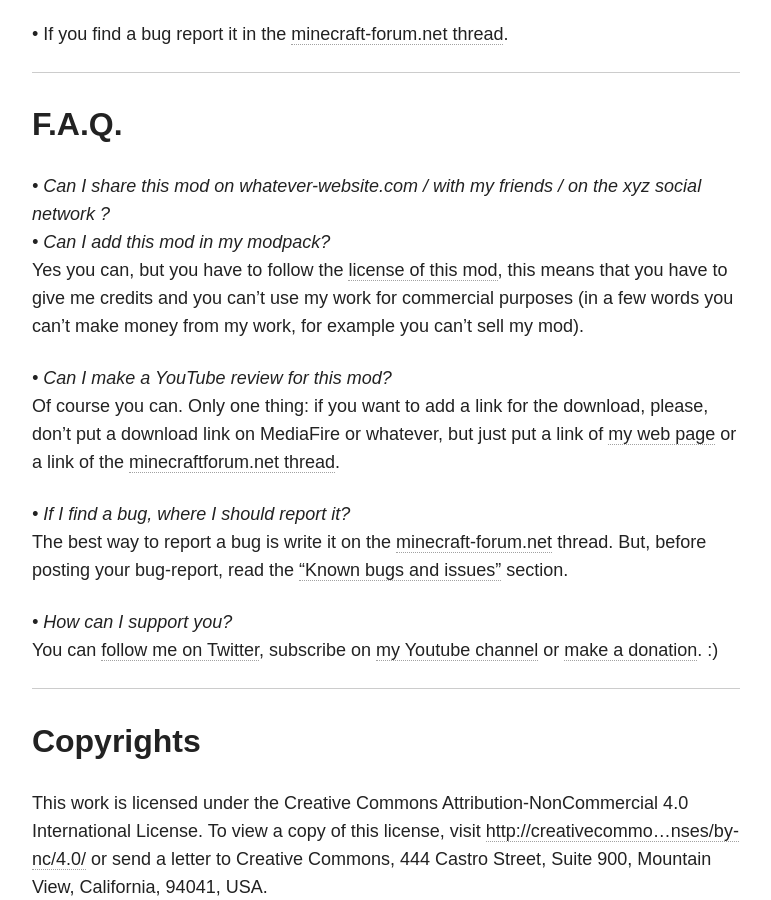
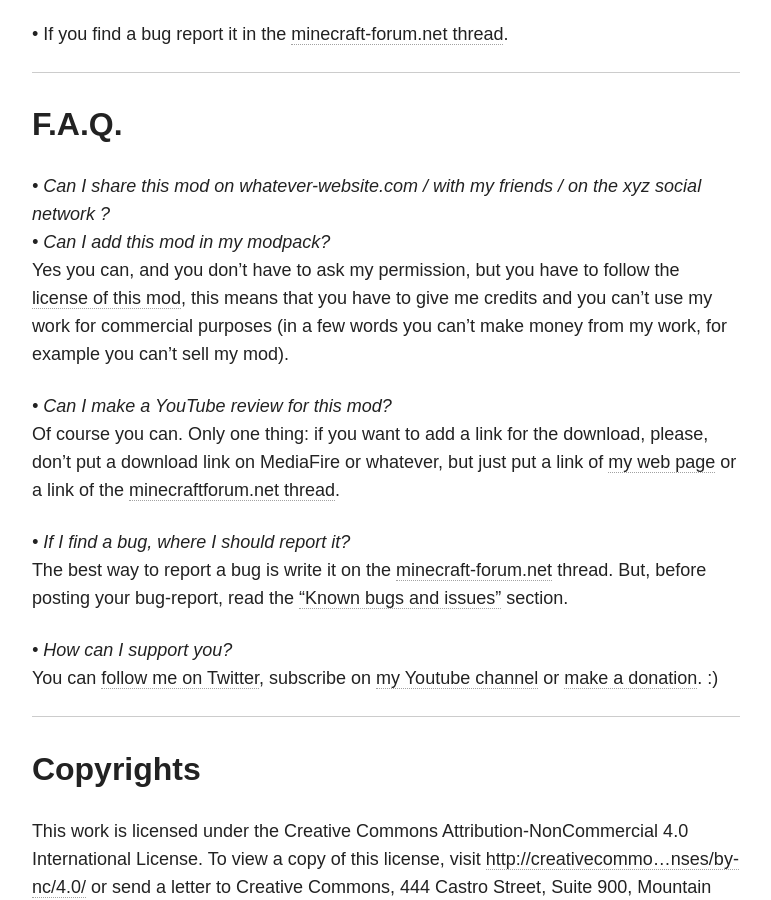
Before and after one commit to Desno365/Desno365.github.io, a Jekyll site: the page built from minecraft/jukebox-mod/index.md, in a window 1280 px wide and 900 px high, scrolled down 5055 px. Shown: the whole window, without its empty margins (254-1025 px from the left). Built offline with Jekyll 4.4.1, drawn with Linux system fonts in a browser that asks for light colours; nearby versions of some CDN libraries.

Commit message:
FAQ changes

```diff
--- a/minecraft/jukebox-mod/index.md
+++ b/minecraft/jukebox-mod/index.md
@@ -123,7 +123,7 @@
 
 *• Can I share this mod on whatever-website.com / with my friends / on the xyz social network ?*<br>
 *• Can I add this mod in my modpack?*<br>
-Yes you can, but you have to follow the [license of this mod]({{ site.url }}/minecraft/jukebox-mod/#copyrights), this means that you have to give me credits and you can't use my work for commercial purposes (in a few words you can't make money from my work, for example you can't sell my mod).<br>
+Yes you can, and you don't have to ask my permission, but you have to follow the [license of this mod]({{ site.url }}/minecraft/jukebox-mod/#copyrights), this means that you have to give me credits and you can't use my work for commercial purposes (in a few words you can't make money from my work, for example you can't sell my mod).<br>
 
 *• Can I make a YouTube review for this mod?*<br>
 Of course you can. Only one thing: if you want to add a link for the download, please, don't put a download link on MediaFire or whatever, but just put a link of [my web page]({{ site.url }}/minecraft/jukebox-mod) or a link of the [minecraftforum.net thread][thread].<br>
```
Also changed, not shown: minecraft/companion-mod/index.md (+1 -1 lines), minecraft/desnoguns-mod/index.md (+1 -1 lines), minecraft/laser-mod/index.md (+1 -1 lines), minecraft/portal2-mod/index.md (+1 -1 lines), minecraft/turrets-mod/index.md (+1 -1 lines).
